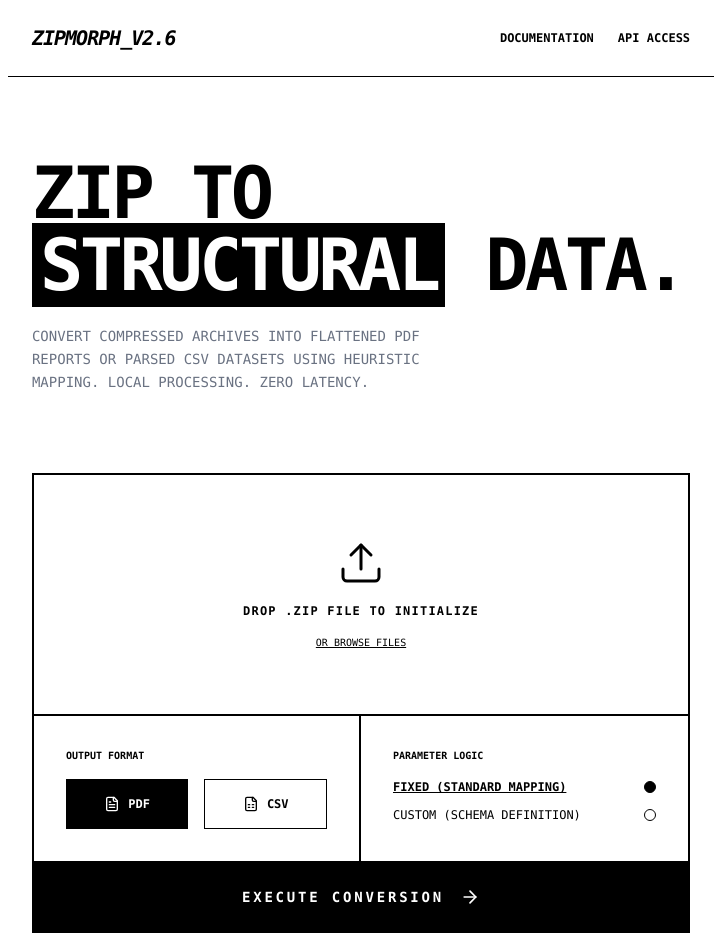
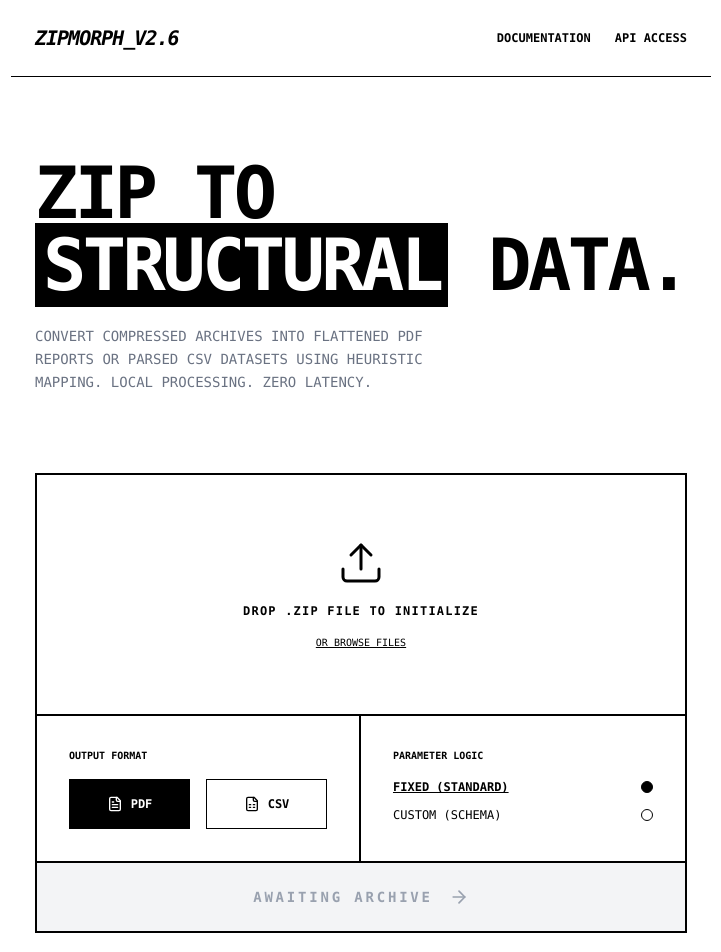
Before and after one commit to ranjitd-sys/pdf-to-csv-scale, a React (Vite) app in the folder front-end/: page / in a window 1280 px wide. Shown: the top 952 px of the page, without its empty margins (279-1000 px from the left). Built offline with nearby package versions, Linux system fonts and the light colour scheme.

Commit message:
adding file showing to user

```diff
--- a/front-end/src/App.tsx
+++ b/front-end/src/App.tsx
@@ -1,14 +1,48 @@
-import React, { useState } from 'react';
-import { Upload, FileArchive, ArrowRight, Settings2, FileSpreadsheet, FileText } from 'lucide-react';
+import React, { useState, type ChangeEvent, type DragEvent } from 'react';
+import { Upload, FileArchive, ArrowRight, FileSpreadsheet, FileText, X } from 'lucide-react';
 import "./index.css"
+// Define types for our specific state options
+type TargetFormat = 'PDF' | 'CSV';
+type ParamMode = 'fixed' | 'custom';
+
 export default function ZipMorph() {
-  const [targetType, setTargetType] = useState('PDF'); // PDF or CSV
-  const [paramMode, setParamMode] = useState('fixed'); // fixed or custom
-  const [isDragging, setIsDragging] = useState(false);
+  const [targetType, setTargetType] = useState<TargetFormat>('PDF');
+  const [paramMode, setParamMode] = useState<ParamMode>('fixed');
+  const [isDragging, setIsDragging] = useState<boolean>(false);
+  const [file, setFile] = useState<File | null>(null);
+
+  // Handle file selection via input
+  const handleFileChange = (e: ChangeEvent<HTMLInputElement>): void => {
+    const selectedFile = e.target.files?.[0];
+    if (selectedFile) setFile(selectedFile);
+  };
+
+  // Handle Drag events
+  const handleDragOver = (e: DragEvent<HTMLDivElement>): void => {
+    e.preventDefault();
+    setIsDragging(true);
+  };
+
+  const handleDragLeave = (): void => {
+    setIsDragging(false);
+  };
+
+  const handleDrop = (e: DragEvent<HTMLDivElement>): void => {
+    e.preventDefault();
+    setIsDragging(false);
+
+    const droppedFile = e.dataTransfer.files?.[0];
+    if (droppedFile && (droppedFile.type === "application/zip" || droppedFile.name.endsWith('.zip'))) {
+      setFile(droppedFile);
+    } else {
+      alert("Validation Error: Please provide a valid .ZIP archive.");
+    }
+  };
+
+  const removeFile = (): void => setFile(null);
 
   return (
     <div className="min-h-screen bg-white min-w-100 text-black font-mono selection:bg-black selection:text-white">
-      {/* Navigation */}
       <nav className="border-b border-black p-6 flex justify-between items-center">
         <h1 className="text-xl font-bold tracking-tighter uppercase italic">ZipMorph_v2.6</h1>
         <div className="flex gap-6 text-xs uppercase font-bold">
@@ -18,7 +52,6 @@ export default function ZipMorph() {
       </nav>
 
       <main className="max-w-4xl mx-auto px-6 py-20">
-        {/* Hero Section */}
         <section className="mb-20">
           <h2 className="text-7xl font-bold tracking-tighter leading-none mb-6">
             ZIP TO <br />
@@ -30,42 +63,68 @@ export default function ZipMorph() {
           </p>
         </section>
 
-        {/* The Tool Interface */}
         <div className="border-2 border-black">
           {/* Dropzone */}
           <div
-            onDragOver={(e) => { e.preventDefault(); setIsDragging(true); }}
-            onDragLeave={() => setIsDragging(false)}
-            className={`p-16 border-b-2 border-black flex flex-col items-center justify-center transition-colors ${isDragging ? 'bg-black text-white' : 'bg-white'}`}
+            onDragOver={handleDragOver}
+            onDragLeave={handleDragLeave}
+            onDrop={handleDrop}
+            className={`p-16 border-b-2 border-black flex flex-col items-center justify-center transition-colors ${
+              isDragging ? 'bg-black text-white' : 'bg-white'
+            }`}
           >
-            <Upload size={48} strokeWidth={1.5} className="mb-4" />
-            <p className="text-xs uppercase font-bold tracking-widest">Drop .ZIP file to initialize</p>
-            <input type="file" className="hidden" id="fileInput" />
-            <label htmlFor="fileInput" className="mt-4 text-[10px] underline cursor-pointer hover:font-bold">OR BROWSE FILES</label>
+            {!file ? (
+              <>
+                <Upload size={48} strokeWidth={1.5} className="mb-4" />
+                <p className="text-xs uppercase font-bold tracking-widest">Drop .ZIP file to initialize</p>
+                <input
+                  type="file"
+                  className="hidden"
+                  id="fileInput"
+                  accept=".zip"
+                  onChange={handleFileChange}
+                />
+                <label htmlFor="fileInput" className="mt-4 text-[10px] underline cursor-pointer hover:font-bold uppercase">
+                  OR BROWSE FILES
+                </label>
+              </>
+            ) : (
+              <div className="flex flex-col items-center animate-in zoom-in-95 duration-200">
+                <FileArchive size={48} className="mb-4 text-emerald-600" />
+                <p className="text-sm font-bold uppercase mb-1">{file.name}</p>
+                <p className="text-[10px] text-gray-400 mb-6">
+                  {(file.size / 1024 / 1024).toFixed(2)} MB • READY
+                </p>
+                <button
+                  onClick={removeFile}
+                  className="flex items-center gap-2 text-[10px] border border-black px-3 py-2 hover:bg-black hover:text-white transition-all uppercase font-bold"
+                >
+                  <X size={12} /> Clear Selection
+                </button>
+              </div>
+            )}
           </div>
 
           {/* Configuration Grid */}
           <div className="grid md:grid-cols-2">
-            {/* Format Toggle */}
             <div className="p-8 border-r-0 md:border-r-2 border-b-2 md:border-b-0 border-black">
               <label className="text-[10px] font-bold uppercase block mb-4">Output Format</label>
               <div className="flex gap-4">
-                <button
-                  onClick={() => setTargetType('PDF')}
-                  className={`flex-1 py-4 border border-black flex items-center justify-center gap-2 transition-all ${targetType === 'PDF' ? 'bg-black text-white' : 'hover:bg-gray-100'}`}
-                >
-                  <FileText size={16} /> <span className="text-xs font-bold uppercase">PDF</span>
-                </button>
-                <button
-                  onClick={() => setTargetType('CSV')}
-                  className={`flex-1 py-4 border border-black flex items-center justify-center gap-2 transition-all ${targetType === 'CSV' ? 'bg-black text-white' : 'hover:bg-gray-100'}`}
-                >
-                  <FileSpreadsheet size={16} /> <span className="text-xs font-bold uppercase">CSV</span>
-                </button>
+                {(['PDF', 'CSV'] as TargetFormat[]).map((format) => (
+                  <button
+                    key={format}
+                    onClick={() => setTargetType(format)}
+                    className={`flex-1 py-4 border border-black flex items-center justify-center gap-2 transition-all ${
+                      targetType === format ? 'bg-black text-white' : 'hover:bg-gray-100'
+                    }`}
+                  >
+                    {format === 'PDF' ? <FileText size={16} /> : <FileSpreadsheet size={16} />}
+                    <span className="text-xs font-bold uppercase">{format}</span>
+                  </button>
+                ))}
               </div>
             </div>
 
-            {/* Parameter Selection */}
             <div className="p-8">
               <label className="text-[10px] font-bold uppercase block mb-4">Parameter Logic</label>
               <div className="space-y-3">
@@ -73,43 +132,41 @@ export default function ZipMorph() {
                   onClick={() => setParamMode('fixed')}
                   className="w-full flex justify-between items-center group"
                 >
-                  <span className={`text-xs uppercase ${paramMode === 'fixed' ? 'font-bold underline' : ''}`}>Fixed (Standard Mapping)</span>
+                  <span className={`text-xs uppercase ${paramMode === 'fixed' ? 'font-bold underline' : ''}`}>Fixed (Standard)</span>
                   <div className={`w-3 h-3 border border-black rounded-full ${paramMode === 'fixed' ? 'bg-black' : ''}`} />
                 </button>
                 <button
                   onClick={() => setParamMode('custom')}
                   className="w-full flex justify-between items-center group"
                 >
-                  <span className={`text-xs uppercase ${paramMode === 'custom' ? 'font-bold underline' : ''}`}>Custom (Schema Definition)</span>
+                  <span className={`text-xs uppercase ${paramMode === 'custom' ? 'font-bold underline' : ''}`}>Custom (Schema)</span>
                   <div className={`w-3 h-3 border border-black rounded-full ${paramMode === 'custom' ? 'bg-black' : ''}`} />
                 </button>
               </div>
             </div>
           </div>
 
-          {/* Custom Params Input (Conditional) */}
-          {paramMode === 'custom' && (
-            <div className="p-8 border-t-2 border-black bg-gray-50 animate-in fade-in slide-in-from-top-2">
-              <label className="text-[10px] font-bold uppercase block mb-2">Schema Mapping (JSON / Key-Value)</label>
-              <textarea
-                className="w-full bg-transparent border border-black p-4 text-xs focus:outline-none h-32"
-                placeholder="row_delimiter: '\n'&#10;column_mapping: true&#10;header_row: 1"
-              />
-            </div>
-          )}
-
           {/* Execute Action */}
-          <button className="w-full bg-black text-white py-6 flex items-center justify-center gap-4 group hover:bg-white hover:text-black border-t-2 border-black transition-all">
-            <span className="text-sm font-bold uppercase tracking-[0.2em]">Execute Conversion</span>
-            <ArrowRight size={20} className="group-hover:translate-x-2 transition-transform" />
+          <button
+            disabled={!file}
+            className={`w-full py-6 flex items-center justify-center gap-4 group border-t-2 border-black transition-all ${
+              !file
+                ? 'bg-gray-100 text-gray-400 cursor-not-allowed'
+                : 'bg-black text-white hover:bg-white hover:text-black'
+            }`}
+          >
+            <span className="text-sm font-bold uppercase tracking-[0.2em]">
+              {file ? 'Execute Conversion' : 'Awaiting Archive'}
+            </span>
+            <ArrowRight size={20} className={file ? "group-hover:translate-x-2 transition-transform" : ""} />
           </button>
         </div>
       </main>
 
-      <footer className="max-w-4xl mx-auto px-6 py-12 border-t border-gray-200 flex flex-col md:flex-row justify-between gap-8 opacity-50 grayscale hover:grayscale-0 transition-all">
+      <footer className="max-w-4xl mx-auto px-6 py-12 border-t border-gray-200 flex flex-col md:flex-row justify-between gap-8 opacity-50">
         <div className="text-[10px] uppercase space-y-2">
           <p className="font-bold">Security Protocol</p>
-          <p>Files are processed in-memory. No data leaves the local client. SHA-256 verified.</p>
+          <p>Local-only processing. No data egress detected.</p>
         </div>
         <div className="text-[10px] uppercase space-y-2 text-right">
           <p className="font-bold text-black">Status: Systems Nominal</p>
```
